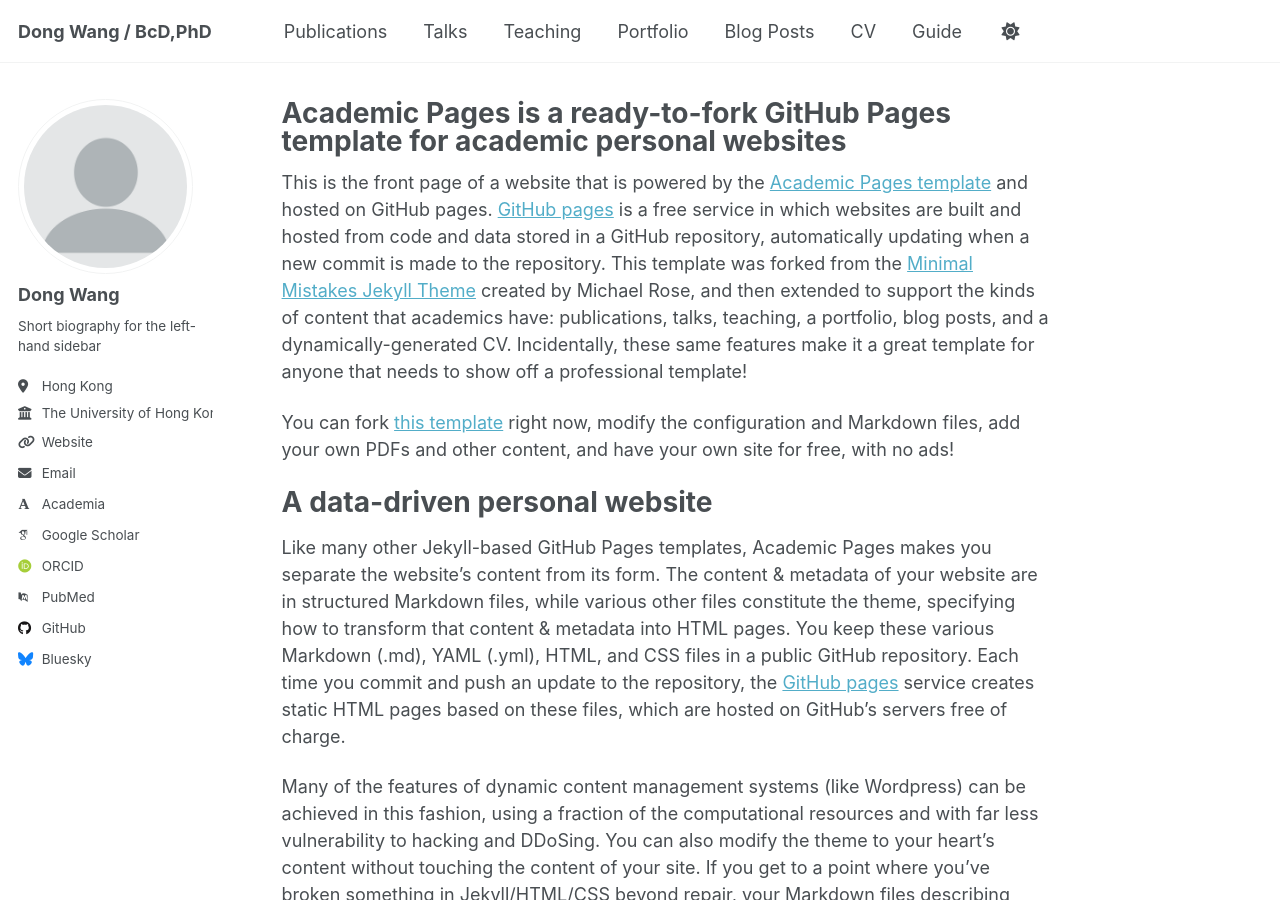
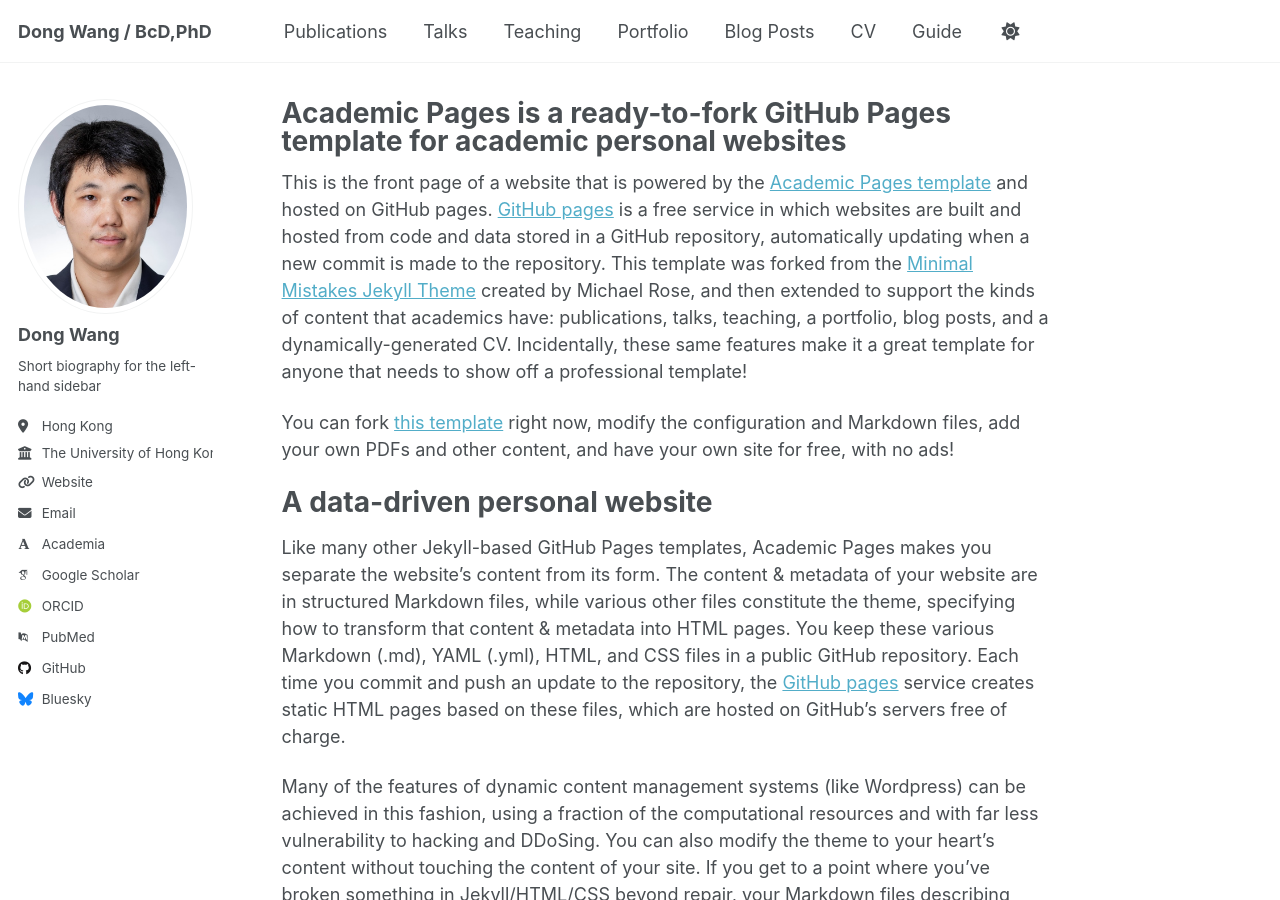
Before and after one commit to WangDongHKU/Dong_WANG.github.io, a Jekyll site: the page built from _pages/about.md, in a window 1280 px wide and 900 px high. Built offline with Jekyll 4.4.1, drawn with Linux system fonts in a browser that asks for light colours; some web fonts are replaced; a script that is not in the unit is left out.

Commit message:
Update _config.yml
Signed-off-by: DONG WANG <92856596+WangDongHKU@users.noreply.github.com>

```diff
--- a/_config.yml
+++ b/_config.yml
@@ -23,7 +23,7 @@ repository               : "academicpages/academicpages.github.io"
 #               Additional customization can be done by editing /_includes/author-profile.html
 author:
   # Biographic information
-  avatar           : "profile.png"
+  avatar           : "photo_wangdong.jpg"
   name             : "Dong Wang"
   pronouns         : # example: "she/her"
   bio              : "Short biography for the left-hand sidebar"
```
